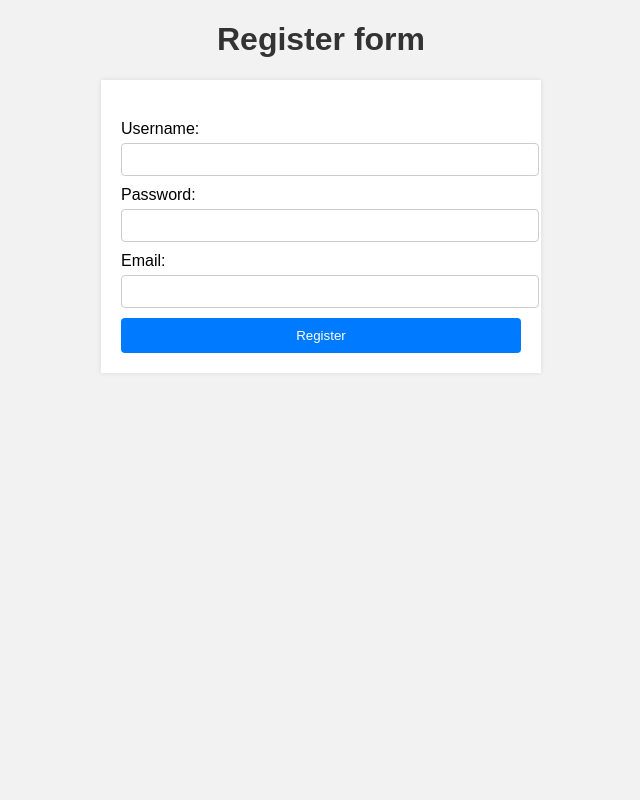
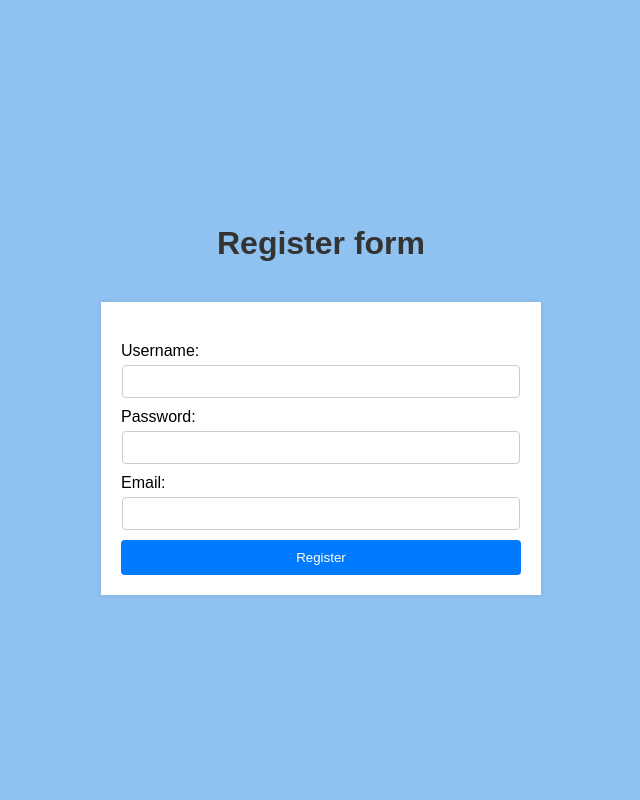
Before and after one commit to Aswath1999/NurseEase, a FastAPI app: page /register in a window 1280 px wide. Shown: the whole page, without its empty margins (319-959 px from the left). Run offline with FastAPI, Linux system fonts and the light colour scheme; parts of the project's set-up code (start-up, migrations or seed data) failed here and were passed over.

Commit message:
Adding features

```diff
--- a/static/styles.css
+++ b/static/styles.css
@@ -4,18 +4,31 @@ body {
     margin: 0;
     padding: 0;
     background-color: #f2f2f2;
+
 }
 
 .container {
     max-width: 800px;
     margin: 0 auto;
-    padding: 20px;
+    padding: 50px;
     background-color: #fff;
     box-shadow: 0 0 5px rgba(0, 0, 0, 0.1);
+    max-height: 200px;
+    overflow-y: scroll;
 }
 
 h1, h2 {
     color: #333;
+}
+h1 {
+    padding: 20px;
+    margin: 20px;
+}
+
+h3{
+    font-family: 'Times New Roman', Times, serif;
+    font-size: 20px;
+    text-align: center;
 }
 
 ul {
@@ -29,13 +42,36 @@ li {
 }
 
 a {
-    color: #007bff;
     text-decoration: none;
+    color: #fff
 }
 
 a:hover {
-    text-decoration: underline;
+    background:#2bab0d;
+    border-radius: 3px;
 }
+
+#content {
+    text-align: center;
+    margin-bottom: 20px;
+}
+.logout-btn {
+    display: block;
+    width: 100px;
+    margin: 0 auto;
+    padding: 10px 20px;
+    background-color: #007bff;
+    color: #fff;
+    text-align: center;
+    text-decoration: none;
+    border-radius: 4px;
+  }
+
+  .logout-btn:hover {
+    background-color: #0056b3;
+  }
+
+
 /* General styles */
 body {
     font-family: Arial, sans-serif;
@@ -48,7 +84,7 @@ body {
     max-width: 800px;
     margin: 0 auto;
     padding: 20px;
-    background-color: #fff;
+    background-color: #2bab;
     box-shadow: 0 0 5px rgba(0, 0, 0, 0.1);
 }
 
@@ -60,24 +96,31 @@ body {
     list-style-type: none;
     padding: 0;
     margin: 0;
+    flex: 0 0 auto;
 }
 
 .patient-item {
+    padding: 10px;
+    border: 1px solid #ccc;
+    border-radius: 5px;
+    margin: 0 10px;
+    background-color: #404140;
     margin-bottom: 10px;
+    color:#007bff;
+}
+.patient-name {
+    font-weight: bold;
+    color: #333;
 }
 
-.patient-name {
-    font-weight: bold;
-}
-
-.view-link {
+/*.view-link {
     color: #007bff;
     text-decoration: none;
 }
 
 .view-link:hover {
     text-decoration: underline;
-}
+}*/
 
 /* Responsive styles */
 @media screen and (max-width: 600px) {
@@ -107,10 +150,22 @@ body {
 
 
 /*Login styles */
+
+body{
+background-color: #8fc2f1;
+display: flex;
+flex-direction: column;
+justify-content: center;
+height: 100vh;
+margin: 0;
+font-family: Arial, sans-serif;
+cursor: pointer;
+}
+
 #login-container {
     max-width: 400px;
-    margin: 0 auto;
-    padding: 20px;
+    margin: 40px auto;
+    padding: 63px;
     background-color: #fff;
     box-shadow: 0 0 5px rgba(0, 0, 0, 0.1);
 }
@@ -125,13 +180,15 @@ form {
 }
 
 form label {
-    display: block;
-    margin-bottom: 5px;
+        text-align: left;
+        padding-right: 10px;
+        /*display: block;
+    margin-bottom: 5px;*/
 }
 
 form input[type="text"],
 form input[type="password"] form input[type="email"]{
-    width: 100%;
+    width: 95%;
     padding: 8px;
     margin-bottom: 10px;
     border: 1px solid #ccc;
@@ -151,6 +208,10 @@ form input[type="submit"] {
 form input[type="submit"]:hover {
     background-color: #0056b3;
 }
+
+/*.login-container {
+     align-self: center;} */
+
 
 /* Responsive styles */
 @media screen and (max-width: 600px) {
@@ -177,7 +238,7 @@ form input[type="submit"]:hover {
 form input[type="text"],
 form input[type="password"],
 form input[type="email"] {
-    width: 100%;
+    width: 95%;
     padding: 8px;
     margin-bottom: 10px;
     border: 1px solid #ccc;
@@ -210,7 +271,7 @@ form label {
 form input[type="datetime-local"],
 form input[type="number"],
 form input[type="text"] {
-    width: 100%;
+    width: 95%;
     padding: 8px;
     margin-bottom: 10px;
     border: 1px solid #ccc;
@@ -237,3 +298,98 @@ form input[type="submit"]:hover {
         padding: 10px;
     }
 }
+
+/*Login*/
+body {
+    background-color: #8fc2f1;
+    display: flex;
+    flex-direction: column;
+
+    justify-content: center;
+    height: 100vh;
+    margin: 0;
+    font-family: Arial, sans-serif;
+  }
+
+
+
+  .logo {
+     background-image: url("logo1.png");
+     height: 230px; /*or 70%, or what you want*/
+     background-size: inherit;
+     background-position: center;
+     background-repeat: no-repeat;
+     align-items: center;
+     display: block;
+  }
+
+  .app-name {
+    font-family: 'Times New Roman', Times, serif;
+    font-weight: bold;
+    text-align: center;
+    align-items: center;
+  }
+
+  *
+  {
+    padding: 0;
+    margin: 0;
+  }
+
+ /* .patient_lists{
+    text-align: left;
+  }
+
+  .menu-bar
+  {
+    background: rgb(0,100,0);
+    text-align: center;
+
+    cursor: pointer;
+  }
+  .menu-bar ul
+  {
+    display: inline-flex;
+    list-style: none;
+    color:#fff;
+  }
+  .menu-bar ul li
+  {
+    width: 120px;
+    margin: 15px;
+    padding: 15px;
+  }
+  .menu-bar ul li a
+  {
+    text-decoration: none;
+    color: #fff;
+  }
+  .menu-bar ul li:hover
+  {
+    background: #2bab0d;
+    border-radius: 3px;
+  }
+  .sub-menu-1
+  {
+    height: 200px; /* Specify a fixed height for the container */
+   /* overflow: auto;
+    display: none;
+  }*/
+ /* .menu-bar ul li:hover .sub-menu-1
+  {
+    display: block;
+    position: absolute;
+    background: rgb(0,100,0);
+    margin-top: 15px;
+    margin-left: -15px;
+    max-height: 200px;
+    overflow-y: scroll;
+  }
+  .menu-bar ul li:hover .sub-menu-1 ul
+  {
+    display: block;
+    margin: 10px;
+}*/
+.menu-bar{
+    margin-top: 10px;
+}
--- a/templates/base.html
+++ b/templates/base.html
@@ -3,7 +3,8 @@
 <head>
     <title>{% block title %}{% endblock %}</title>
     <!-- <link rel="stylesheet" href="{{ url_for('static', path='/styles.css') }}"> -->
-    <link rel="stylesheet" href="https://aswath1999-ominous-yodel-xqgv94995rwf99xv-8000.preview.app.github.dev/static/styles.css">
+   <!-- <link rel="stylesheet" href="https://aswath1999-ominous-yodel-xqgv94995rwf99xv-8000.preview.app.github.dev/static/styles.css"> -->
+    <link rel="stylesheet" href=" https://aboruahcode-vigilant-space-robot-7x469wvvv5vfpw99-8000.preview.app.github.dev/static/styles.css">
 
 
 
@@ -15,8 +16,9 @@
         {% block content %}{% endblock %}
     </div>
 
-    <script src="https://aswath1999-ominous-yodel-xqgv94995rwf99xv-8000.preview.app.github.dev/static/script.js"></script>
+   <!-- <script src="https://aswath1999-ominous-yodel-xqgv94995rwf99xv-8000.preview.app.github.dev/static/script.js"></script> -->
+    <script src="https://aboruahcode-vigilant-space-robot-7x469wvvv5vfpw99-8000.preview.app.github.dev/static/script.js"></script>
+    <!-- <script src="{{ url_for('static', path='/script.js') }}"></script> -->
 
-    <!-- <script src="{{ url_for('static', path='/script.js') }}"></script> -->
 </body>
 </html>
--- a/templates/patients/allpatients.html
+++ b/templates/patients/allpatients.html
@@ -9,8 +9,8 @@
     <ul id="patients-list">
         {% for name, id in names_ids %}
             <li class="patient-item">
-                <span class="patient-name">{{ name }}</span>
-                <a href="/individualpatient/{{ id }}" class="view-link">View</a>
+                <span class="patient-name"><a href="/individualpatient/{{ id }}" class="view-link">{{ name }}</a></span>
+                <!--<a href="/individualpatient/{{ id }}" class="view-link"></a> -->
             </li>
         {% endfor %}
     </ul>
```
Also changed, not shown: templates/Auth/login.html (+11 -3 lines), templates/home.html (+5 -5 lines), templates/patients/patient.html (+29 -0 lines), static/script.js (line endings or trailing spaces), templates/Auth/logo1.png (renamed from static/logo1.png), 1 other file.
